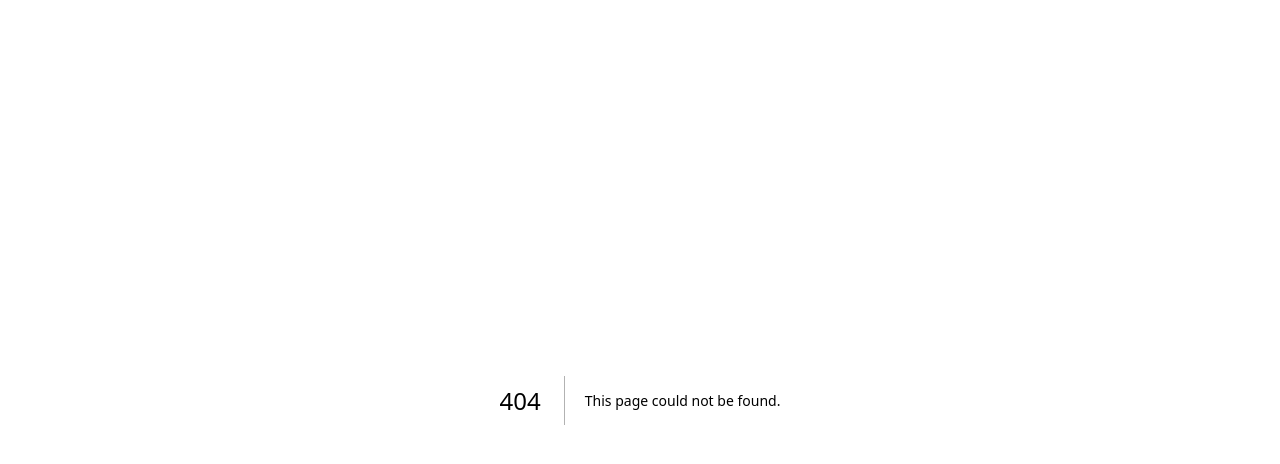
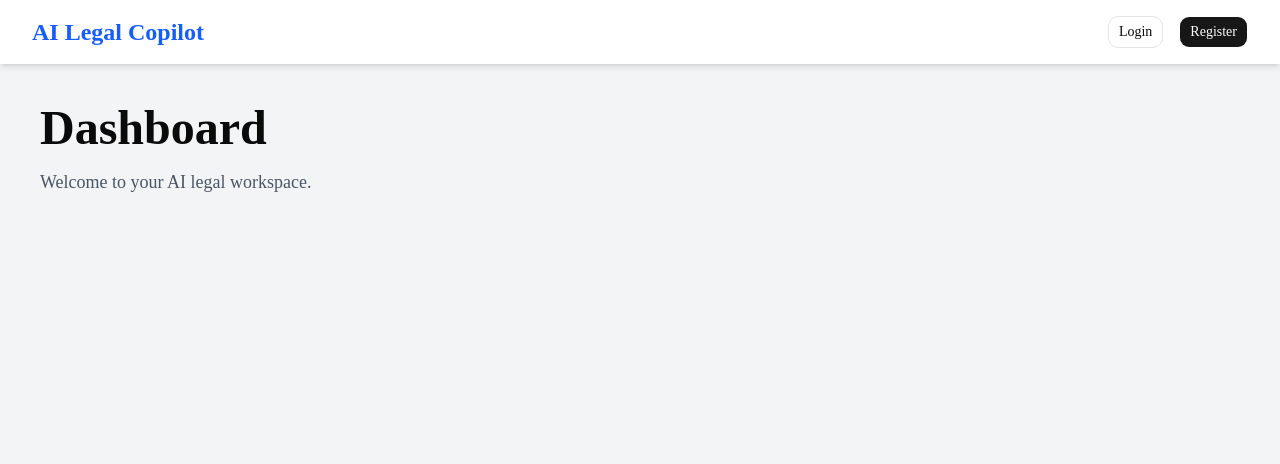
Before and after one commit to boosireddyprasadreddy7/AI-Legal-Contract-Copilot, a Next.js app in the folder frontend/: page /dashboard in a window 1280 px wide. Before the commit this address had no page. Shown: the top 464 px of the page. Built offline with nearby package versions, Linux system fonts and the light colour scheme.

Commit message:
Implemented frontend routing and authentication pages

```diff
--- /dev/null
+++ b/frontend/app/dashboard/page.tsx
@@ -0,0 +1,19 @@
+import Navbar from "@/components/layout/Navbar"
+
+export default function DashboardPage() {
+  return (
+    <main className="min-h-screen bg-gray-100">
+      <Navbar />
+
+      <section className="p-10">
+        <h1 className="text-5xl font-bold">
+          Dashboard
+        </h1>
+
+        <p className="mt-4 text-gray-600 text-lg">
+          Welcome to your AI legal workspace.
+        </p>
+      </section>
+    </main>
+  )
+}
--- /dev/null
+++ b/frontend/app/login/page.tsx
@@ -0,0 +1,27 @@
+import { Card, CardContent, CardHeader, CardTitle } from "@/components/ui/card"
+import { Input } from "@/components/ui/input"
+import { Button } from "@/components/ui/button"
+
+export default function LoginPage() {
+  return (
+    <main className="min-h-screen flex items-center justify-center bg-gray-100 px-6">
+      <Card className="w-full max-w-md shadow-lg">
+        <CardHeader>
+          <CardTitle className="text-3xl text-center">
+            Login
+          </CardTitle>
+        </CardHeader>
+
+        <CardContent className="space-y-4">
+          <Input type="email" placeholder="Enter your email" />
+
+          <Input type="password" placeholder="Enter your password" />
+
+          <Button className="w-full">
+            Login
+          </Button>
+        </CardContent>
+      </Card>
+    </main>
+  )
+}
--- /dev/null
+++ b/frontend/app/register/page.tsx
@@ -0,0 +1,29 @@
+import { Card, CardContent, CardHeader, CardTitle } from "@/components/ui/card"
+import { Input } from "@/components/ui/input"
+import { Button } from "@/components/ui/button"
+
+export default function RegisterPage() {
+  return (
+    <main className="min-h-screen flex items-center justify-center bg-gray-100 px-6">
+      <Card className="w-full max-w-md shadow-lg">
+        <CardHeader>
+          <CardTitle className="text-3xl text-center">
+            Create Account
+          </CardTitle>
+        </CardHeader>
+
+        <CardContent className="space-y-4">
+          <Input type="text" placeholder="Enter your name" />
+
+          <Input type="email" placeholder="Enter your email" />
+
+          <Input type="password" placeholder="Create password" />
+
+          <Button className="w-full">
+            Register
+          </Button>
+        </CardContent>
+      </Card>
+    </main>
+  )
+}
--- a/frontend/components/layout/Navbar.tsx
+++ b/frontend/components/layout/Navbar.tsx
@@ -1,13 +1,28 @@
+import Link from "next/link"
+import { Button } from "@/components/ui/button"
+
 export default function Navbar() {
   return (
     <nav className="w-full bg-white shadow-md px-8 py-4 flex justify-between items-center">
-      <h1 className="text-2xl font-bold text-blue-600">
-        AI Legal Copilot
-      </h1>
+      <Link href="/">
+        <h1 className="text-2xl font-bold text-blue-600 cursor-pointer">
+          AI Legal Copilot
+        </h1>
+      </Link>
 
-      <button className="bg-blue-600 text-white px-4 py-2 rounded-lg hover:bg-blue-700 transition">
-        Login
-      </button>
+      <div className="flex gap-4">
+        <Link href="/login">
+          <Button variant="outline">
+            Login
+          </Button>
+        </Link>
+
+        <Link href="/register">
+          <Button>
+            Register
+          </Button>
+        </Link>
+      </div>
     </nav>
   )
 }
```
